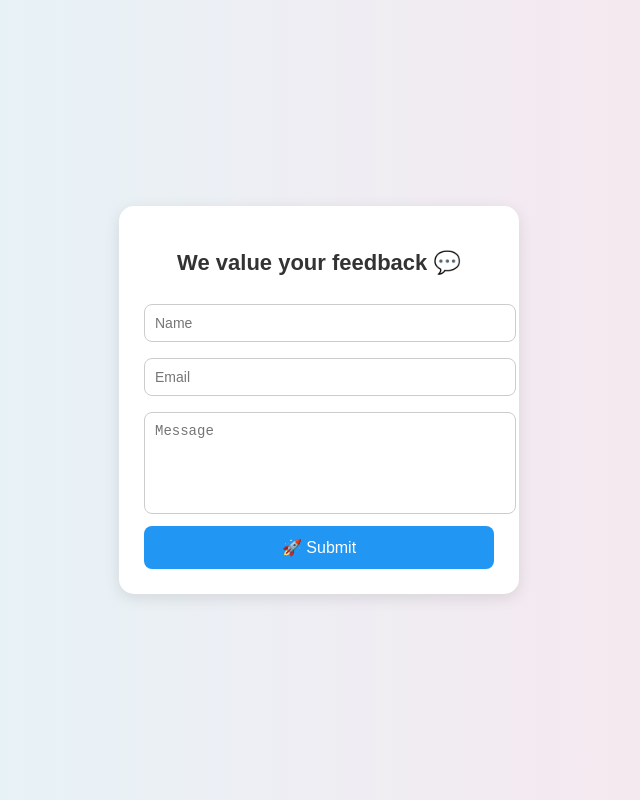
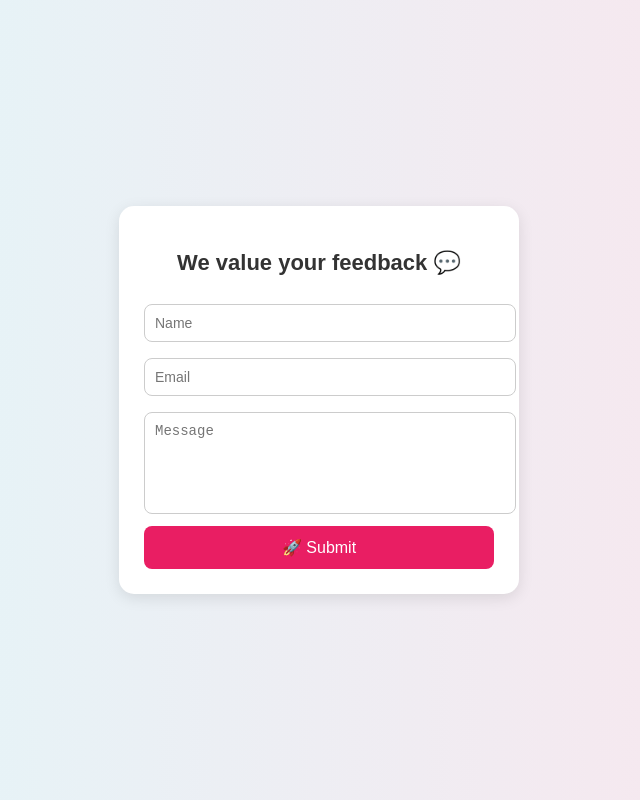
Before and after one commit to yogitaalone04-web/Feedback-Form-Webpage, a plain HTML site: page index.html in a window 1280 px wide. Shown: the whole page, without its empty margins (321-961 px from the left). Drawn offline with Linux system fonts and the light colour scheme.

Commit message:
Updated button color in CSS for better UI

```diff
--- a/style.css
+++ b/style.css
@@ -34,7 +34,7 @@ body {
   height: 80px;
 }
 .btn {
-  background: #2196f3;
+  background: #e91e63;   /* Pink button */
   color: white;
   border: none;
   padding: 12px;
@@ -45,7 +45,7 @@ body {
   transition: 0.3s;
 }
 .btn:hover {
-  background: #1976d2;
+  background: #ad1457;   /* Dark pink hover */
 }
 .success {
   display: none;
```
